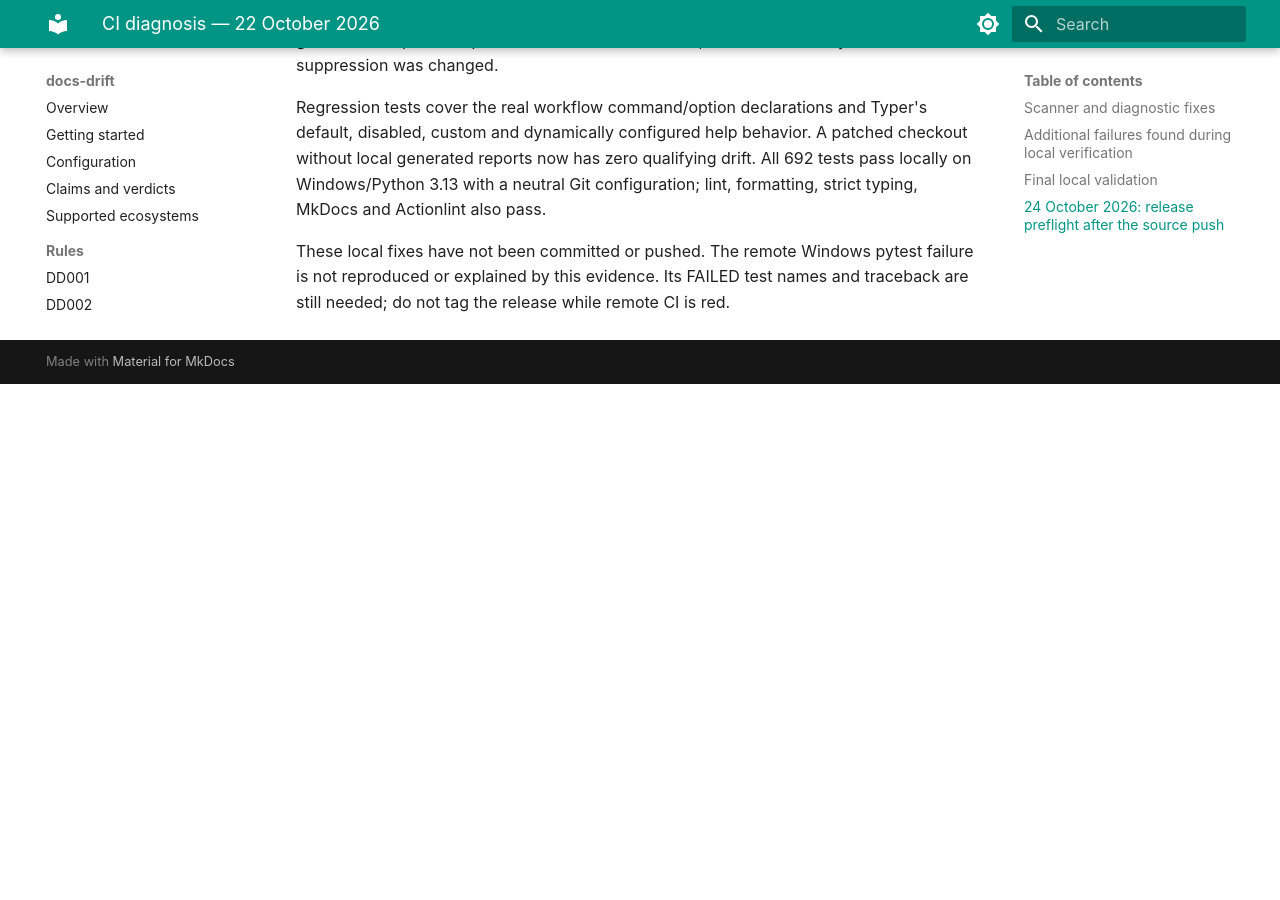
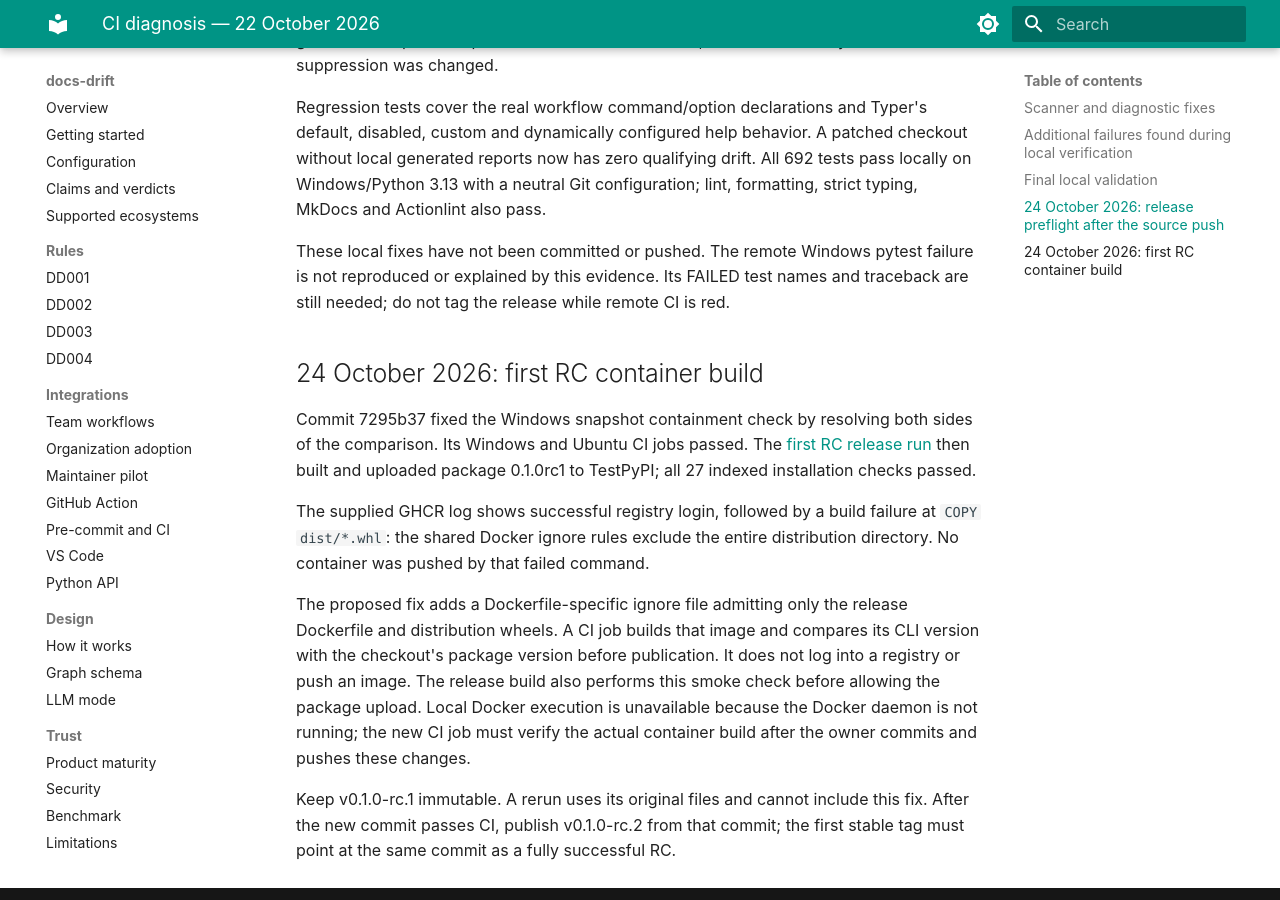
Before and after one commit to ayushagarwalhere/docs-drift, an MkDocs documentation site: the page built from docs/CI-DIAGNOSIS.md, in a window 1280 px wide and 900 px high, scrolled down 2954 px. Built offline with MkDocs 1.6.1 and Material for MkDocs 9.7.7, drawn with Linux system fonts in a browser that asks for light colours; before the commit the page ends 3338 px from its top, so only the background shows below that.

```diff
--- a/docs/CI-DIAGNOSIS.md
+++ b/docs/CI-DIAGNOSIS.md
@@ -109,3 +109,27 @@
 These local fixes have not been committed or pushed. The remote Windows pytest
 failure is not reproduced or explained by this evidence. Its FAILED test names
 and traceback are still needed; do not tag the release while remote CI is red.
+
+## 24 October 2026: first RC container build
+
+Commit 7295b37 fixed the Windows snapshot containment check by resolving both
+sides of the comparison. Its Windows and Ubuntu CI jobs passed. The
+[first RC release run](https://github.com/ayushagarwalhere/docs-drift/actions/runs/40044366380)
+then built and uploaded package 0.1.0rc1 to TestPyPI; all 27 indexed installation
+checks passed.
+
+The supplied GHCR log shows successful registry login, followed by a build
+failure at `COPY dist/*.whl`: the shared Docker ignore rules exclude the entire
+distribution directory. No container was pushed by that failed command.
+
+The proposed fix adds a Dockerfile-specific ignore file admitting only the
+release Dockerfile and distribution wheels. A CI job builds that image and
+compares its CLI version with the checkout's package version before publication.
+It does not log into a registry or push an image. The release build also performs
+this smoke check before allowing the package upload. Local Docker execution is
+unavailable because the Docker daemon is not running; the new CI job must verify
+the actual container build after the owner commits and pushes these changes.
+
+Keep v0.1.0-rc.1 immutable. A rerun uses its original files and cannot include
+this fix. After the new commit passes CI, publish v0.1.0-rc.2 from that commit;
+the first stable tag must point at the same commit as a fully successful RC.
```
Also changed, not shown: 3 other files.
